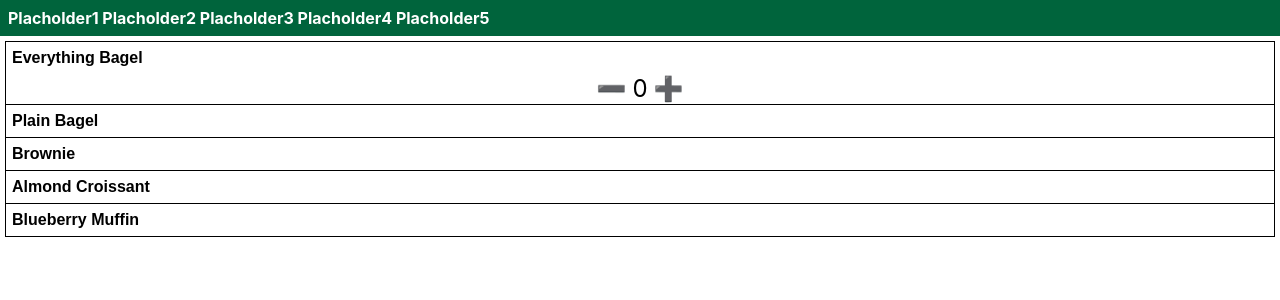
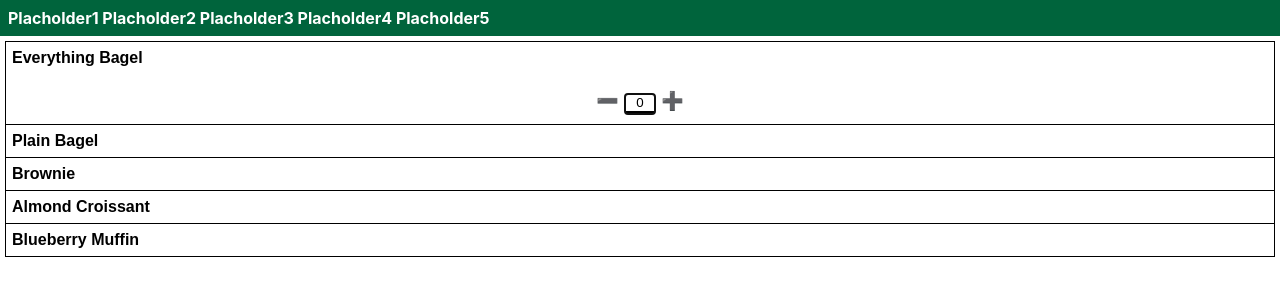
Before and after one commit to holdenout/freezer-pull, a React (Create React App) app in the folder client/: page / in a window 1280 px wide. Both pictures are taken after a click on the button "Everything Bagel". Shown: the top 300 px of the page. Built offline with nearby package versions, Linux system fonts and the light colour scheme.

Commit message:
Change carryover display to input

```diff
--- a/client/src/components/FoodList.css
+++ b/client/src/components/FoodList.css
@@ -15,14 +15,22 @@
 }
 
 .food-content {
+  margin: 10px;
   font-size: 150%;
   text-align: center;
 }
 
 .food-content button {
-  font-size: 100%;
+  font-size: 75%;
   background-color: inherit;
   border: none;
   cursor: pointer;
   outline: none;
 }
+
+.food-content input {
+  width: 2em;
+  border: none;
+  border-bottom: 3px solid black;
+  text-align: center;
+}
--- a/client/src/components/FoodList.jsx
+++ b/client/src/components/FoodList.jsx
@@ -1,10 +1,21 @@
-import {useState} from "react";
+import {useState, useEffect, useRef} from "react";
 import Collapsible from "./Collapsible.jsx";
 import "./FoodList.css";
 
-const Content = ({food, updateCarryOver}) => {
+const Content = ({food, updateCarryOver, isOpen}) => {
+  const focusRef = useRef(null);
+
+  useEffect(() => {
+    if (isOpen) focusRef.current.focus();
+  }, [isOpen]);
+
   const handleCarryOver = (newCarryOver) => {
     if (newCarryOver >= 0) updateCarryOver(food, newCarryOver);
+  };
+
+  const handleChange = (event) => {
+    const newVal = event.target.value === "" ? 0 : parseInt(event.target.value);
+    handleCarryOver(newVal);
   };
 
   return (
@@ -12,7 +23,13 @@ const Content = ({food, updateCarryOver}) => {
       <button onClick={() => handleCarryOver(food.carryOver - 1)}>
         &#x2796;
       </button>
-      <span>{food.carryOver}</span>
+      <input
+        className="carry-over"
+        type="tel"
+        value={food.carryOver}
+        onChange={handleChange}
+        ref={focusRef}
+      />
       <button onClick={() => handleCarryOver(food.carryOver + 1)}>
         &#x2795;
       </button>
@@ -33,7 +50,13 @@ export const FoodList = ({foodData, updateCarryOver}) => {
         <Collapsible
           open={isOpen === food.id}
           header={food.name}
-          content={<Content food={food} updateCarryOver={updateCarryOver} />}
+          content={
+            <Content
+              food={food}
+              updateCarryOver={updateCarryOver}
+              isOpen={isOpen === food.id}
+            />
+          }
           toggleOpen={() => toggleOpen(food.id)}
         />
       </li>
```
